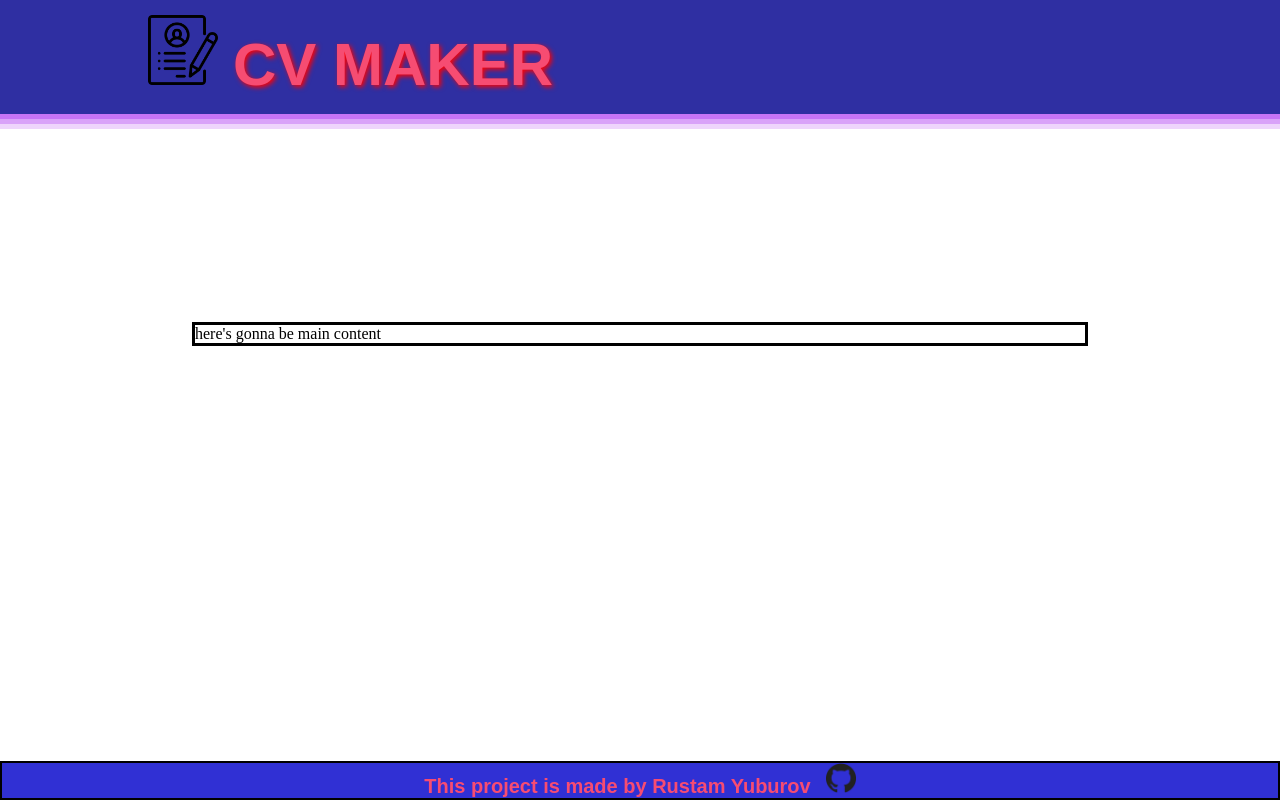
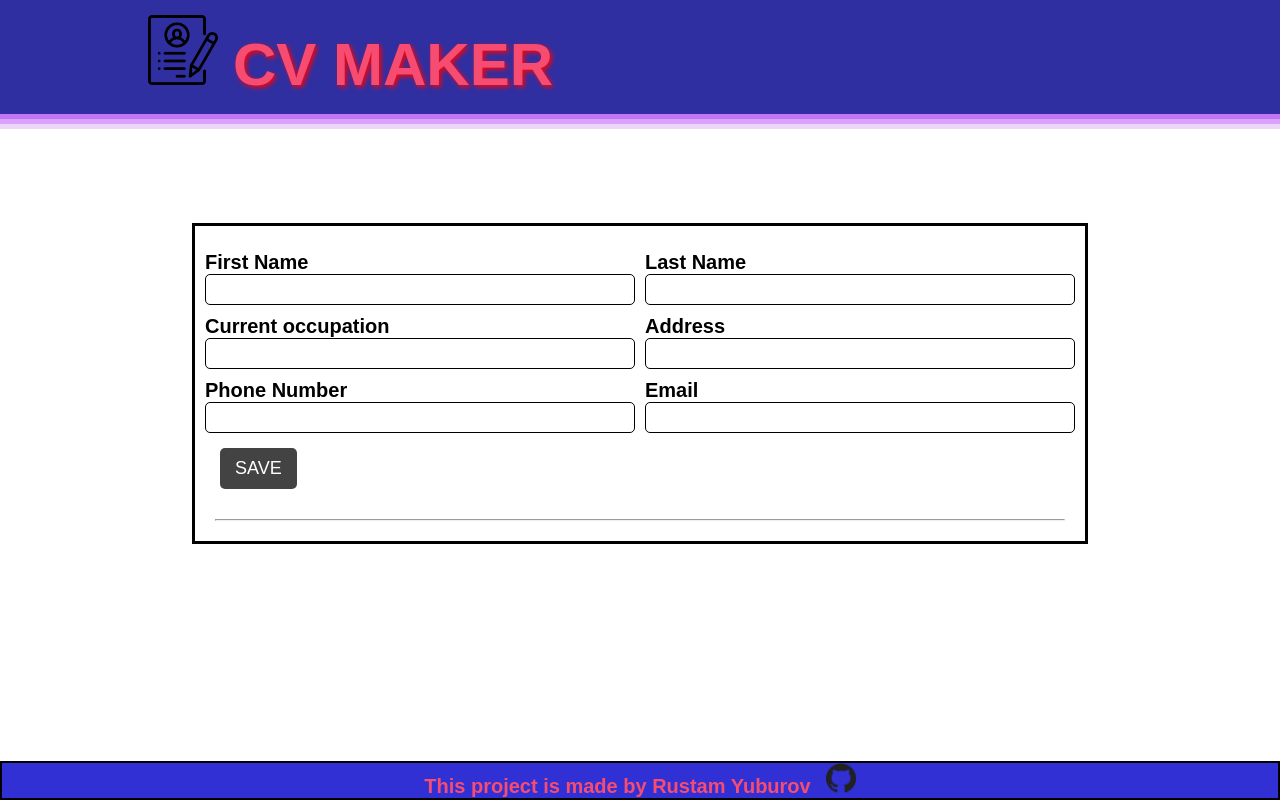
Before and after one commit to RustamYuburov/cv-project, a React (Create React App) app: page / in a window 1280 px wide. Built offline with nearby package versions, Linux system fonts and the light colour scheme.

Commit message:
Made general info form

```diff
--- a/src/components/GeneralInfo/GeneralInfoForm.js
+++ b/src/components/GeneralInfo/GeneralInfoForm.js
@@ -0,0 +1,84 @@
+import React, { Component } from 'react';
+import '../../styles/GeneralInfoStyle.css'
+
+class GeneralInfoForm extends Component {
+  constructor(props) {
+    super(props);
+
+    this.state = {
+      firstName: '',
+      lastName: '',
+      occupation: '',
+      address: '',
+      phone: '',
+      email: ''
+    }
+  }
+
+  handlePersonalChange = (field, e) => {
+    this.setState(prevState => {
+      [field] = e.target.value
+    })
+    console.log(this.state.generalInfo)
+  }
+
+  render() {
+    return(
+      <div className='generalInfoForm'>
+        <form className='formGeneral'>
+          <div className='generalInfoInputs'>
+            <label htmlFor='firstName'>First Name</label>
+            <input onChange={(e) => this.props.handleChange('firstName', e)}
+                  type='text'
+                  id='firstName'
+                  />
+          </div>
+
+          <div className='generalInfoInputs'>
+            <label htmlFor='lastName'>Last Name</label>
+            <input onChange={(e) => this.props.handleChange('lastName', e)}
+                  type='text'
+                  id='lastName'
+                  />
+          </div>
+
+          <div className='generalInfoInputs'>
+            <label htmlFor='occupation'>Current occupation</label>
+            <input onChange={(e) => this.props.handleChange('occupation', e)}
+                  type='text'
+                  id='occupation'
+                  />
+          </div>
+
+          <div className='generalInfoInputs'>
+            <label htmlFor='address'>Address</label>
+            <input onChange={(e) => this.props.handleChange('address', e)}
+                  type='text'
+                  id='address'
+                  />
+          </div>
+
+          <div className='generalInfoInputs'>
+            <label htmlFor='phone'>Phone Number</label>
+            <input onChange={(e) => this.props.handleChange('phone', e)}
+                  type='text'
+                  id='phone'
+                  />
+          </div>
+
+          <div className='generalInfoInputs'>
+            <label htmlFor='email'>Email</label>
+            <input onChange={(e) => this.props.handleChange('email', e)}
+                  type='email'
+                  id='email'
+                  />
+          </div>
+
+          <button type='submit' className='buttons generalSaveBtn'>SAVE</button>
+        </form>
+      </div>
+    )
+  }
+}
+
+export default GeneralInfoForm;
--- a/src/components/MainContent.js
+++ b/src/components/MainContent.js
@@ -1,5 +1,6 @@
 import React, { Component } from 'react';
 import uniqid from 'uniqid'
+import GeneralInfoForm from './GeneralInfo/GeneralInfoForm'
 
 class MainContent extends Component {
    constructor(props) {
@@ -7,9 +8,13 @@ class MainContent extends Component {
    }
 
    render() {
+
      return(
        <div className='mainContent'>
-         <p>here's gonna be main content</p>
+         <div className='generalInfo'>
+          <GeneralInfoForm />
+         </div>
+         <hr/>
        </div>
      )
    }
```
Also changed, not shown: src/components/GeneralInfo/GeneralInfo.js (+17 -0 lines).
